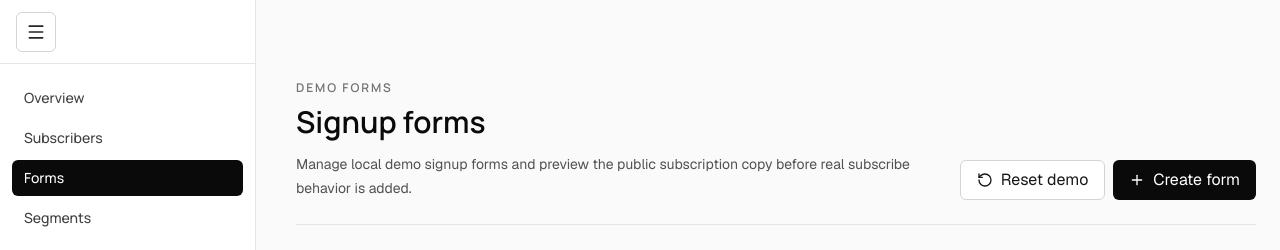
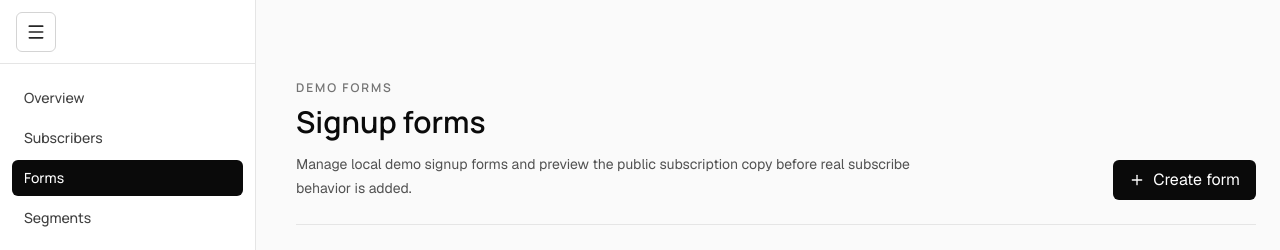
Before and after one commit to AjvorHardi/news-mailer, a React (Vite) app: page /demo/forms in a window 1280 px wide. Shown: the top 250 px of the page. Built offline with nearby package versions, Linux system fonts and the light colour scheme.

Commit message:
fix: centralize demo reset action

```diff
--- a/src/features/demo/DemoOverviewPage.tsx
+++ b/src/features/demo/DemoOverviewPage.tsx
@@ -69,7 +69,7 @@ export function DemoOverviewPage() {
             disabled={resetDemoData.isPending}
           >
             <RotateCcw className="mr-2 h-4 w-4" aria-hidden="true" />
-            Reset demo
+            Reset all demo data
           </Button>
         }
       />
--- a/src/features/demo/DemoSignupFormsPage.tsx
+++ b/src/features/demo/DemoSignupFormsPage.tsx
@@ -1,4 +1,4 @@
-import { Pencil, Plus, RotateCcw, Trash2 } from 'lucide-react';
+import { Pencil, Plus, Trash2 } from 'lucide-react';
 import { useState, type ReactNode } from 'react';
 import { useForm, useWatch, type UseFormRegister, type UseFormSetValue, type UseFormWatch } from 'react-hook-form';
 import { zodResolver } from '@hookform/resolvers/zod';
@@ -9,7 +9,6 @@ import { PageHeader } from '../../shared/ui/PageHeader';
 import { Input } from '../../shared/ui/Input';
 import { signupFormInputSchema } from '../../shared/schemas/domainSchemas';
 import type { SignupForm } from '../../shared/types/domain';
-import { useResetDemoData } from './useDemoOverview';
 import {
   useCreateDemoSignupForm,
   useDemoSignupForms,
@@ -55,15 +54,13 @@ export function DemoSignupFormsPage() {
   const updateForm = useUpdateDemoSignupForm();
   const setFormActive = useSetDemoSignupFormActive();
   const removeForm = useRemoveDemoSignupForm();
-  const resetDemoData = useResetDemoData();
   const [editingForm, setEditingForm] = useState<SignupForm | null>(null);
   const [isEditorOpen, setIsEditorOpen] = useState(false);
   const isMutating =
     createForm.isPending ||
     updateForm.isPending ||
     setFormActive.isPending ||
-    removeForm.isPending ||
-    resetDemoData.isPending;
+    removeForm.isPending;
 
   function openCreateForm() {
     createForm.reset();
@@ -102,18 +99,6 @@ export function DemoSignupFormsPage() {
         title="Signup forms"
         description="Manage local demo signup forms and preview the public subscription copy before real subscribe behavior is added."
         actions={
-          <>
-            <Button
-              type="button"
-              variant="secondary"
-              className="h-10 w-10 px-0 md:w-auto md:px-4"
-              aria-label="Reset demo"
-              onClick={() => resetDemoData.mutate()}
-              disabled={isMutating}
-            >
-              <RotateCcw className="h-4 w-4 shrink-0 md:mr-2" aria-hidden="true" />
-              <span className="hidden md:inline">Reset demo</span>
-            </Button>
           <Button
             type="button"
             className="h-10 w-10 px-0 md:w-auto md:px-4"
@@ -124,13 +109,12 @@ export function DemoSignupFormsPage() {
             <Plus className="h-4 w-4 shrink-0 md:mr-2" aria-hidden="true" />
             <span className="hidden md:inline">Create form</span>
           </Button>
-          </>
         }
       />
 
-      {setFormActive.error || removeForm.error || resetDemoData.error ? (
+      {setFormActive.error || removeForm.error ? (
         <div className="rounded-lg border border-red-200 bg-white p-4 text-sm text-red-600">
-          {setFormActive.error?.message ?? removeForm.error?.message ?? resetDemoData.error?.message}
+          {setFormActive.error?.message ?? removeForm.error?.message}
         </div>
       ) : null}
 
@@ -160,12 +144,7 @@ export function DemoSignupFormsPage() {
       {formsQuery.isError ? (
         <EmptyState
           title="Signup forms could not be loaded"
-          description="Reset the demo data and try again."
-          action={
-            <Button type="button" variant="secondary" onClick={() => resetDemoData.mutate()} disabled={isMutating}>
-              Reset demo
-            </Button>
-          }
+          description="Return to the demo overview if you need to restore all seeded demo data."
         />
       ) : null}
 
--- a/src/features/demo/DemoSubscribersPage.tsx
+++ b/src/features/demo/DemoSubscribersPage.tsx
@@ -1,4 +1,4 @@
-import { ChevronDown, ChevronUp, Pencil, Plus, RotateCcw, Trash2, UserCheck, UserMinus } from 'lucide-react';
+import { ChevronDown, ChevronUp, Pencil, Plus, Trash2, UserCheck, UserMinus } from 'lucide-react';
 import { useMemo, useState, type ReactNode } from 'react';
 import { useForm } from 'react-hook-form';
 import { zodResolver } from '@hookform/resolvers/zod';
@@ -17,7 +17,6 @@ import {
   useSetDemoSubscriberStatus,
   useUpdateDemoSubscriber,
 } from './useDemoSubscribers';
-import { useResetDemoData } from './useDemoOverview';
 import type { z } from 'zod';
 
 const dateFormatter = new Intl.DateTimeFormat('en', {
@@ -44,7 +43,6 @@ export function DemoSubscribersPage() {
   const updateSubscriber = useUpdateDemoSubscriber();
   const setSubscriberStatus = useSetDemoSubscriberStatus();
   const removeSubscriber = useRemoveDemoSubscriber();
-  const resetDemoData = useResetDemoData();
   const [editingSubscriber, setEditingSubscriber] = useState<Subscriber | null>(null);
   const [expandedSubscriberIds, setExpandedSubscriberIds] = useState<string[]>([]);
   const [isFormOpen, setIsFormOpen] = useState(false);
@@ -55,8 +53,7 @@ export function DemoSubscribersPage() {
     createSubscriber.isPending ||
     updateSubscriber.isPending ||
     setSubscriberStatus.isPending ||
-    removeSubscriber.isPending ||
-    resetDemoData.isPending;
+    removeSubscriber.isPending;
 
   function openCreateForm() {
     createSubscriber.reset();
@@ -105,18 +102,6 @@ export function DemoSubscribersPage() {
         eyebrow="Demo subscribers"
         title="Subscriber list"
         actions={
-          <>
-            <Button
-              type="button"
-              variant="secondary"
-              className="h-10 w-10 px-0 md:w-auto md:px-4"
-              aria-label="Reset demo"
-              onClick={() => resetDemoData.mutate()}
-              disabled={isMutating}
-            >
-              <RotateCcw className="h-4 w-4 shrink-0 md:mr-2" aria-hidden="true" />
-              <span className="hidden md:inline">Reset demo</span>
-            </Button>
           <Button
             type="button"
             className="h-10 w-10 px-0 md:w-auto md:px-4"
@@ -127,13 +112,12 @@ export function DemoSubscribersPage() {
             <Plus className="h-4 w-4 shrink-0 md:mr-2" aria-hidden="true" />
             <span className="hidden md:inline">Add subscriber</span>
           </Button>
-          </>
         }
       />
 
-      {setSubscriberStatus.error || removeSubscriber.error || resetDemoData.error ? (
+      {setSubscriberStatus.error || removeSubscriber.error ? (
         <div className="rounded-lg border border-red-200 bg-white p-4 text-sm text-red-600">
-          {setSubscriberStatus.error?.message ?? removeSubscriber.error?.message ?? resetDemoData.error?.message}
+          {setSubscriberStatus.error?.message ?? removeSubscriber.error?.message}
         </div>
       ) : null}
 
@@ -169,12 +153,7 @@ export function DemoSubscribersPage() {
       {subscribersQuery.isError || sourceFormsQuery.isError ? (
         <EmptyState
           title="Subscribers could not be loaded"
-          description="Reset the demo data and try again."
-          action={
-            <Button type="button" variant="secondary" onClick={() => resetDemoData.mutate()} disabled={isMutating}>
-              Reset demo
-            </Button>
-          }
+          description="Return to the demo overview if you need to restore all seeded demo data."
         />
       ) : null}
 
```
Lines whose indentation alone changed are shown as unchanged.
